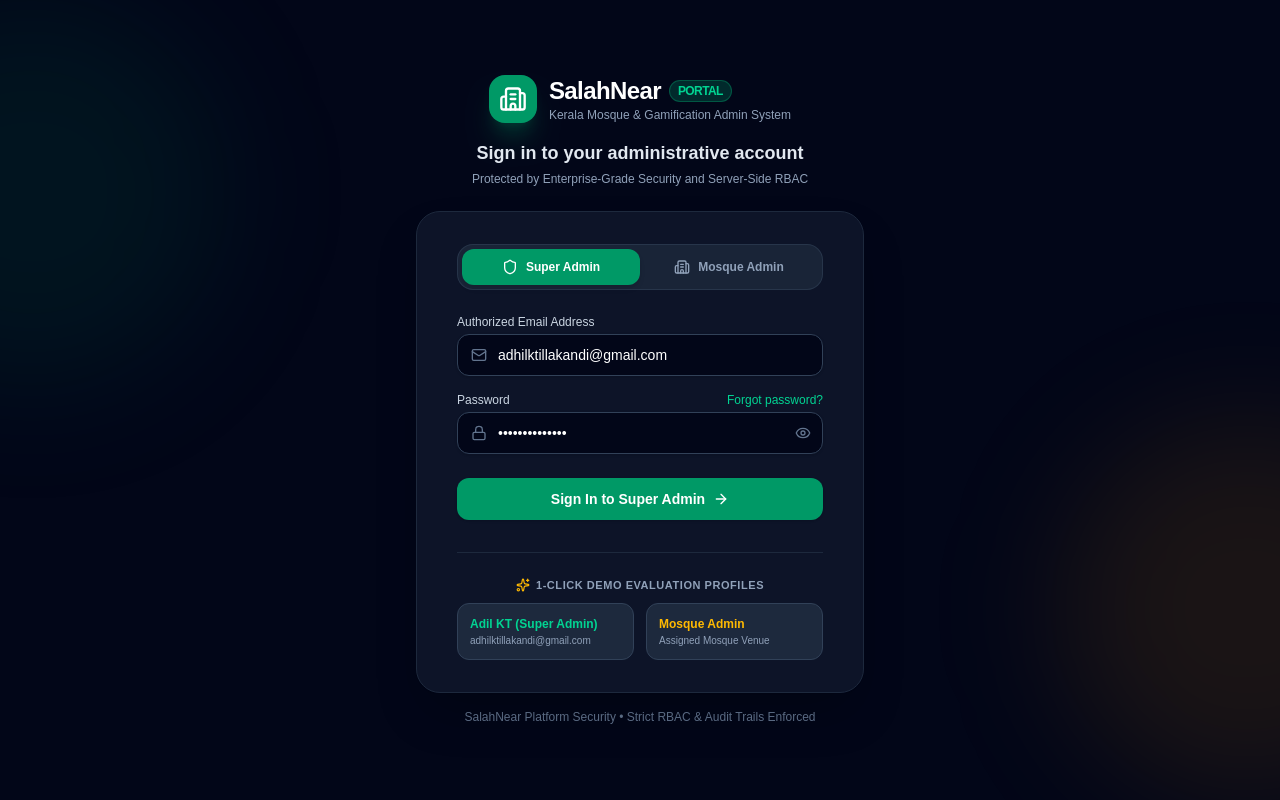
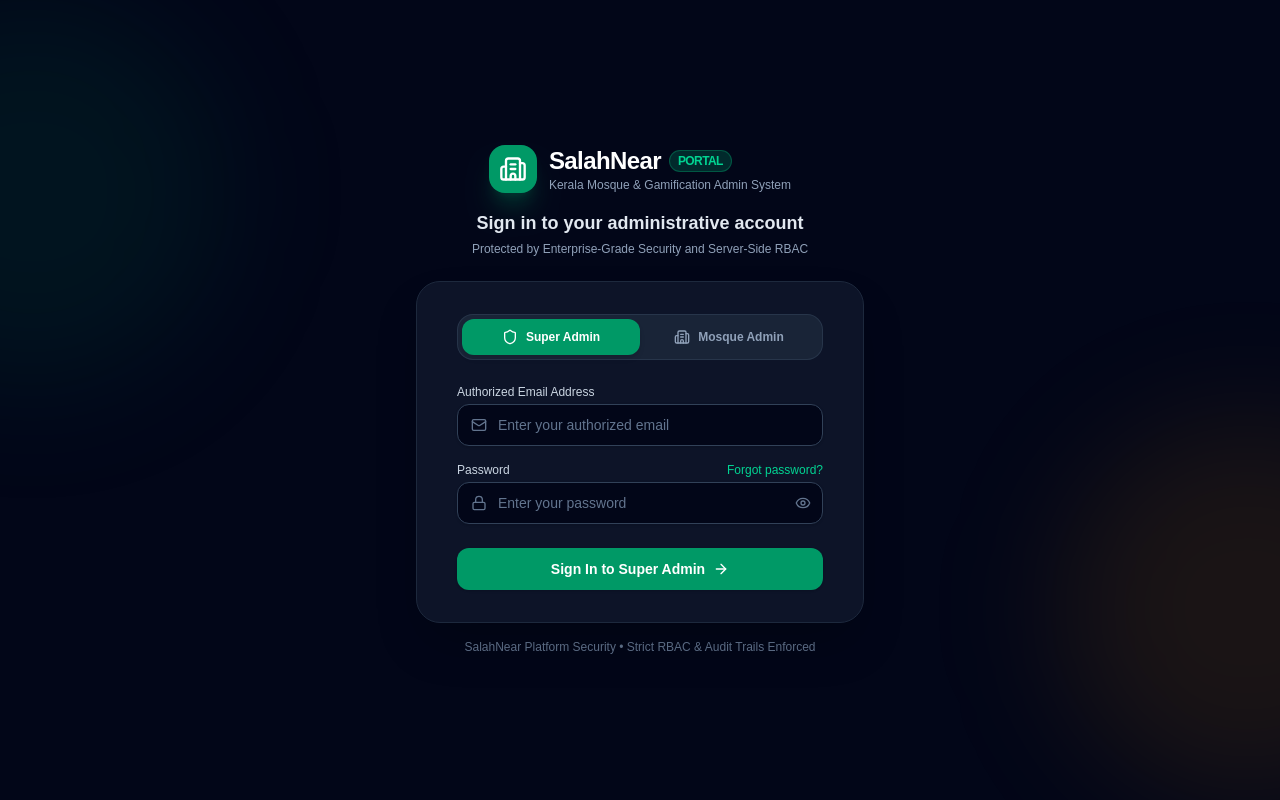
Before and after one commit to adilillakandi/SalahNear, a Next.js app in the folder admin/: page /login in a window 1280 px wide. Built offline with nearby package versions, Linux system fonts and the light colour scheme; no server answers.

Commit message:
feat(login): remove demo evaluation profiles and clear default email/password fields

```diff
--- a/admin/app/login/page.tsx
+++ b/admin/app/login/page.tsx
@@ -13,31 +13,25 @@ import {
   Eye,
   EyeOff,
   ArrowRight,
-  CheckCircle2,
   AlertCircle,
-  Sparkles,
 } from 'lucide-react';
 
 export default function LoginPage() {
   const router = useRouter();
-  const { signIn, switchRole } = useAdminAuth();
+  const { signIn } = useAdminAuth();
 
   const [activeTab, setActiveTab] = useState<'super_admin' | 'mosque_admin'>('super_admin');
-  const [email, setEmail] = useState('adhilktillakandi@gmail.com');
-  const [password, setPassword] = useState('adilSalaNear66');
+  const [email, setEmail] = useState('');
+  const [password, setPassword] = useState('');
   const [showPassword, setShowPassword] = useState(false);
   const [loading, setLoading] = useState(false);
   const [errorMsg, setErrorMsg] = useState<string | null>(null);
 
   const handleTabChange = (tab: 'super_admin' | 'mosque_admin') => {
     setActiveTab(tab);
-    if (tab === 'super_admin') {
-      setEmail('adhilktillakandi@gmail.com');
-      setPassword('adilSalaNear66');
-    } else {
-      setEmail('');
-      setPassword('');
-    }
+    setEmail('');
+    setPassword('');
+    setErrorMsg(null);
   };
 
   const handleSignIn = async (e: React.FormEvent) => {
@@ -57,11 +51,6 @@ export default function LoginPage() {
     } finally {
       setLoading(false);
     }
-  };
-
-  const quickDemoLogin = (role: AdminRole, mosqueId?: string, district?: string) => {
-    switchRole(role, district, mosqueId);
-    router.push('/');
   };
 
   return (
@@ -143,7 +132,7 @@ export default function LoginPage() {
                   value={email}
                   onChange={(e) => setEmail(e.target.value)}
                   className="block w-full pl-10 pr-3 py-2.5 bg-slate-950 border border-slate-700 rounded-xl text-sm text-white placeholder-slate-500 focus:outline-none focus:ring-2 focus:ring-emerald-500 focus:border-emerald-500"
-                  placeholder="admin@salahnear.org"
+                  placeholder="Enter your authorized email"
                 />
               </div>
             </div>
@@ -168,7 +157,7 @@ export default function LoginPage() {
                   value={password}
                   onChange={(e) => setPassword(e.target.value)}
                   className="block w-full pl-10 pr-10 py-2.5 bg-slate-950 border border-slate-700 rounded-xl text-sm text-white placeholder-slate-500 focus:outline-none focus:ring-2 focus:ring-emerald-500 focus:border-emerald-500"
-                  placeholder="••••••••••••"
+                  placeholder="Enter your password"
                 />
                 <button
                   type="button"
@@ -197,30 +186,6 @@ export default function LoginPage() {
               </button>
             </div>
           </form>
-
-          {/* Quick Evaluator Role Switcher */}
-          <div className="mt-8 pt-6 border-t border-slate-800 text-center">
-            <p className="text-[11px] font-semibold text-slate-400 uppercase tracking-wider mb-2.5 flex items-center justify-center gap-1.5">
-              <Sparkles className="w-3.5 h-3.5 text-amber-400" />
-              1-Click Demo Evaluation Profiles
-            </p>
-            <div className="grid grid-cols-2 gap-3 text-xs">
-              <button
-                onClick={() => quickDemoLogin('super_admin')}
-                className="p-3 rounded-xl bg-slate-800 hover:bg-slate-700 text-slate-200 border border-slate-700 transition-colors text-left"
-              >
-                <div className="font-semibold text-emerald-400">Adil KT (Super Admin)</div>
-                <div className="text-[10px] text-slate-400 mt-0.5 font-mono">adhilktillakandi@gmail.com</div>
-              </button>
-              <button
-                onClick={() => quickDemoLogin('mosque_admin', 'm1')}
-                className="p-3 rounded-xl bg-slate-800 hover:bg-slate-700 text-slate-200 border border-slate-700 transition-colors text-left"
-              >
-                <div className="font-semibold text-amber-400">Mosque Admin</div>
-                <div className="text-[10px] text-slate-400 mt-0.5">Assigned Mosque Venue</div>
-              </button>
-            </div>
-          </div>
         </div>
 
         <p className="mt-4 text-center text-xs text-slate-500">
```
